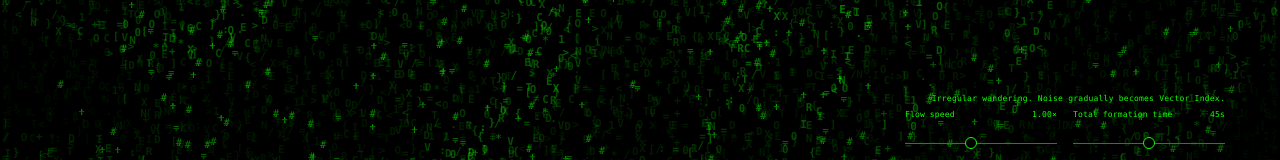
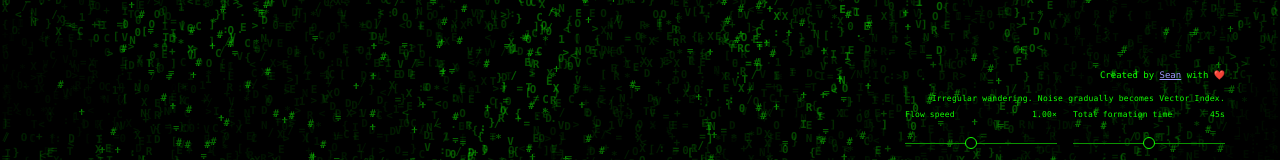
Before and after one commit to yuxiaoli/vector-index-banner, a website with bundled scripts: page index.html in a window 1280 px wide. Shown: the part 533-693 px from the top of the page. Built offline with nearby package versions, Linux system fonts and the light colour scheme; animation ran at ten frames a second.

Commit message:
Add personal credit to banner footer

```diff
--- a/index.html
+++ b/index.html
@@ -27,6 +27,7 @@
     <footer class="footer">
       <div class="signature"><span class="plus">+</span><span>FROM NOISE TO KNOWLEDGE</span></div>
       <div class="motion-panel">
+      <p class="footer-credit">Created by <a href="https://www.linkedin.com/in/yuxiaoli/">Sean</a> with ❤️</p>
       <p class="motion-status" id="status" role="status" aria-live="polite">Loading animation.</p>
       <div class="controls" role="group" aria-label="Animation controls" aria-describedby="status">
         <div class="timing-controls">
```
